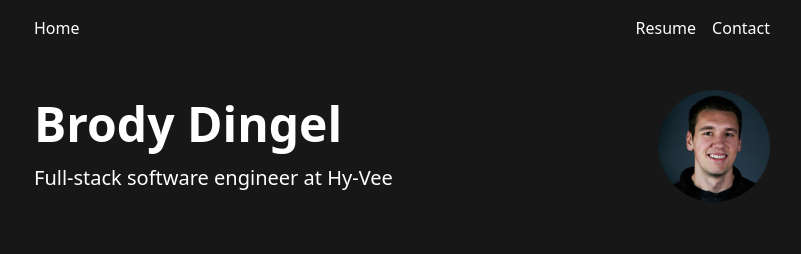
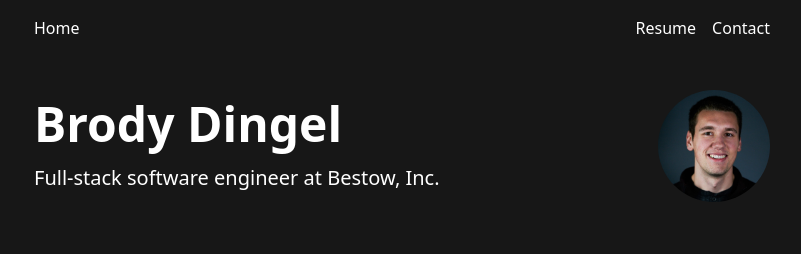
Before and after one commit to brodyd795/personal-site, a Next.js app: page / in a window 1280 px wide. Shown: the top 254 px of the page, without its empty margins (238-1039 px from the left). Built offline with nearby package versions, Linux system fonts and the light colour scheme.

Commit message:
rest of spots

```diff
--- a/pages/index.tsx
+++ b/pages/index.tsx
@@ -7,7 +7,7 @@ import {Contact} from '../components/contact';
 import {About} from '../components/about';
 
 const headerText = 'Brody Dingel';
-const subHeaderText = ['Full-stack software engineer at Hy-Vee'];
+const subHeaderText = ['Full-stack software engineer at Bestow, Inc.'];
 
 const Home = (): JSX.Element => (
 	<Container headerText={headerText} subHeaderText={subHeaderText}>
```
Also changed, not shown: 2 other files (tests, documents, lock files or other folders).
